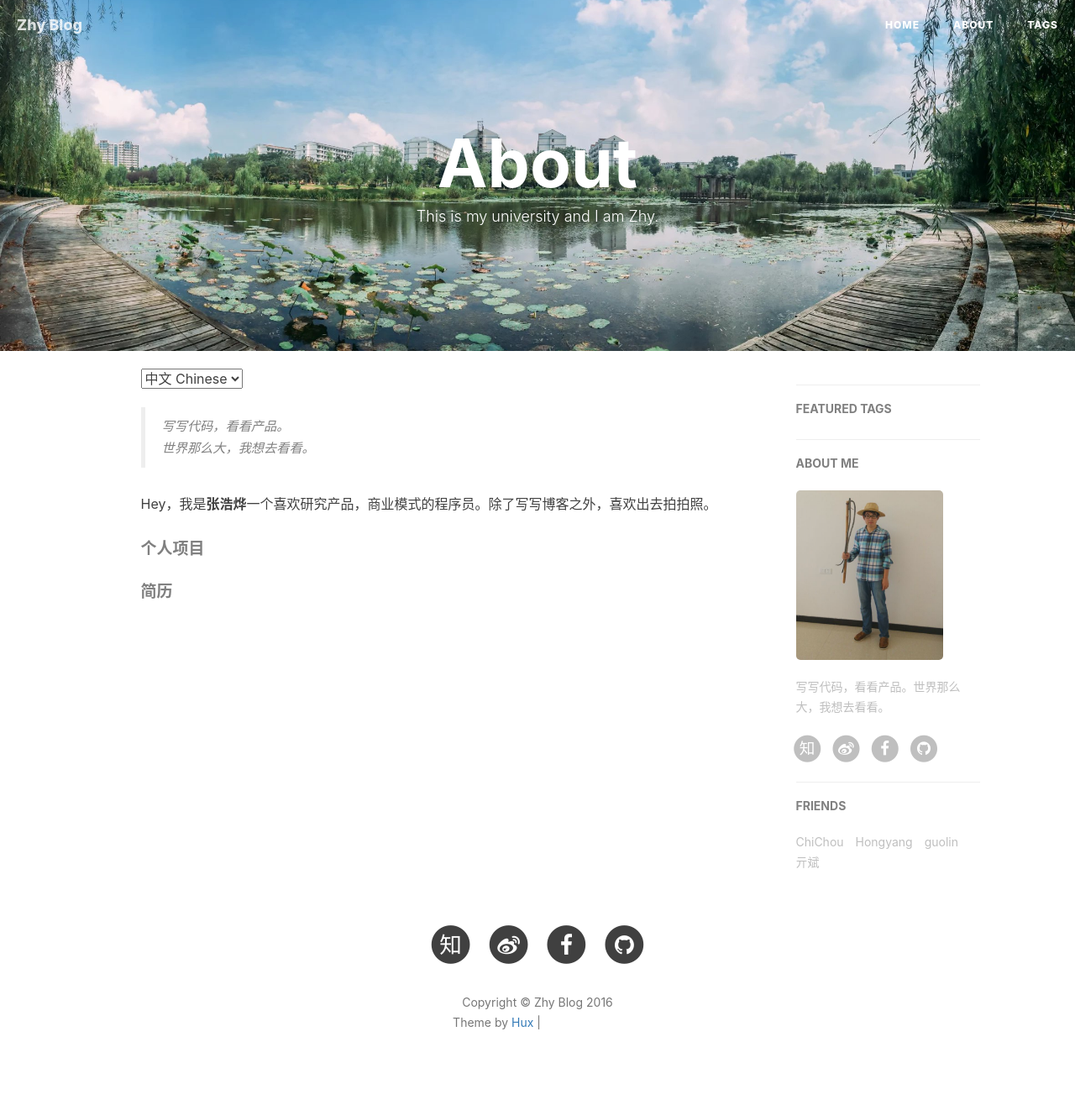
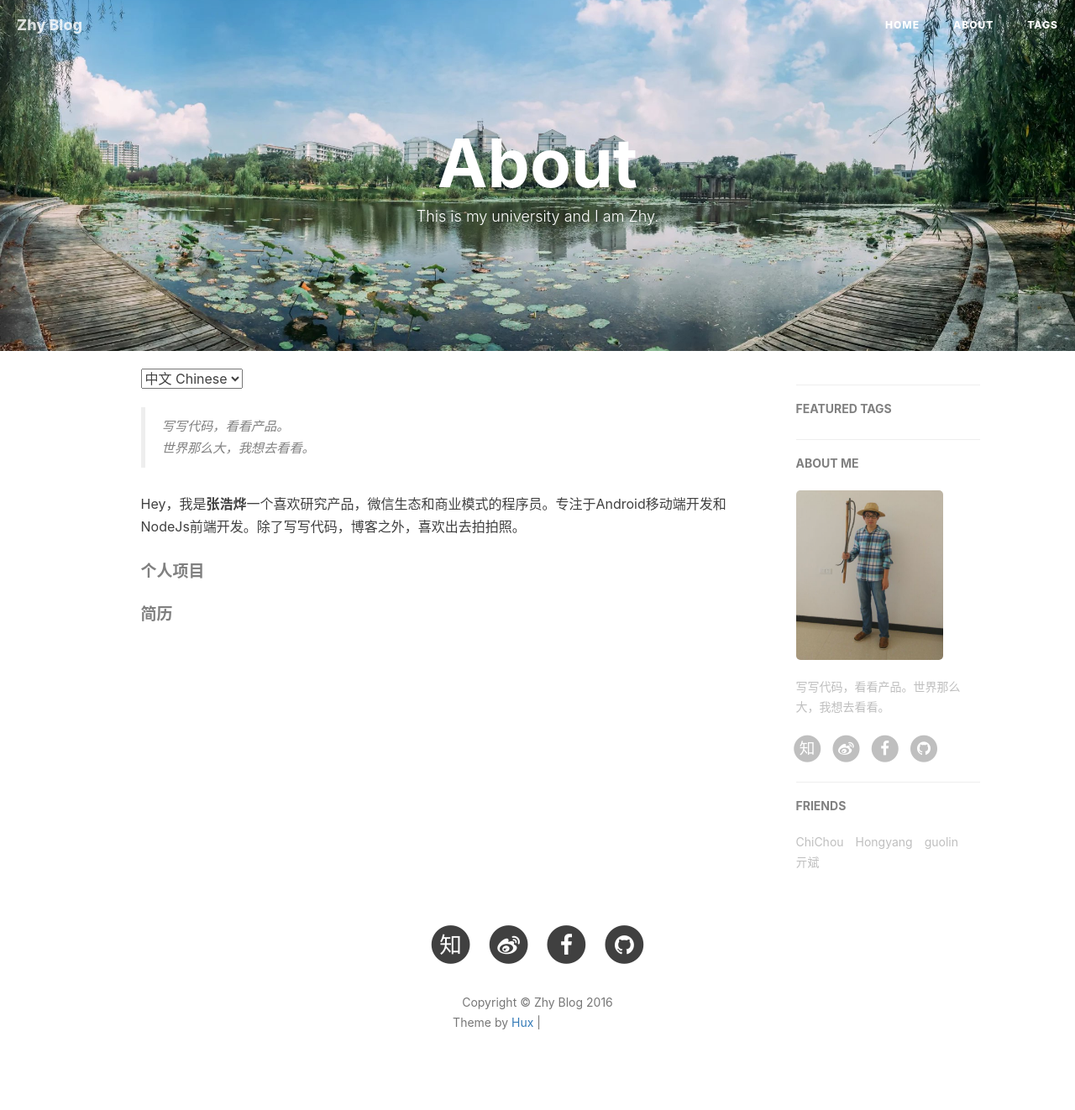
Before and after one commit to xzwc/xzwc.github.io, a Jekyll site: the page built from about.html, in a window 1280 px wide. Shown: the whole page at 84% size. Built offline with Jekyll 4.4.1, drawn with Linux system fonts in a browser that asks for light colours; nearby versions of some CDN libraries; comment, search, counter and statistics services are not loaded; grey boxes are pictures that could not be loaded.

Commit message:
修改个人介绍

```diff
--- a/about.html
+++ b/about.html
@@ -22,7 +22,7 @@ header-img: "img/about-bg.jpg"
 
     <p>一些作品和开源项目，👉 戳 <a href="/portfolio">Portfolio</a> 与 <a href="http://github.com/huxpro">Github</a>；除了在博客写点东西外，我也是 <a href="http://www.gfansub.com/">GDG 字幕组</a>的译者之一、<a href="http://zhuanlan.zhihu.com/FrontendMagazine">前端外刊评论 · 知乎专栏</a>的维护译者之一、<a href="http://zhuanlan.zhihu.com/huxblog">知乎专栏 · 一生想做浪漫极客</a> 的创办者。</p> -->
 
-    <p>Hey，我是<strong>张浩烨</strong>一个喜欢研究产品，商业模式的程序员。除了写写博客之外，喜欢出去拍拍照。</p>
+    <p>Hey，我是<strong>张浩烨</strong>一个喜欢研究产品，微信生态和商业模式的程序员。专注于Android移动端开发和NodeJs前端开发。除了写写代码，博客之外，喜欢出去拍拍照。</p>
 
 
 
```
